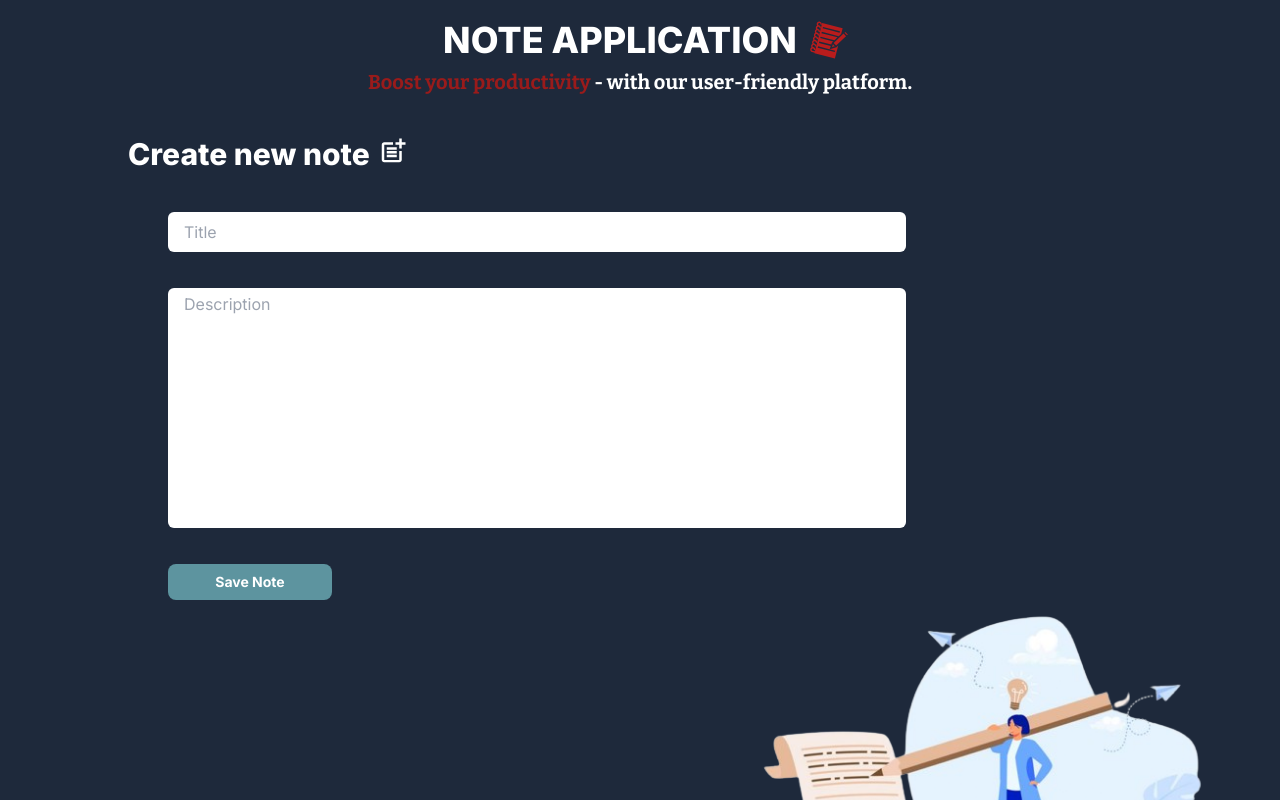
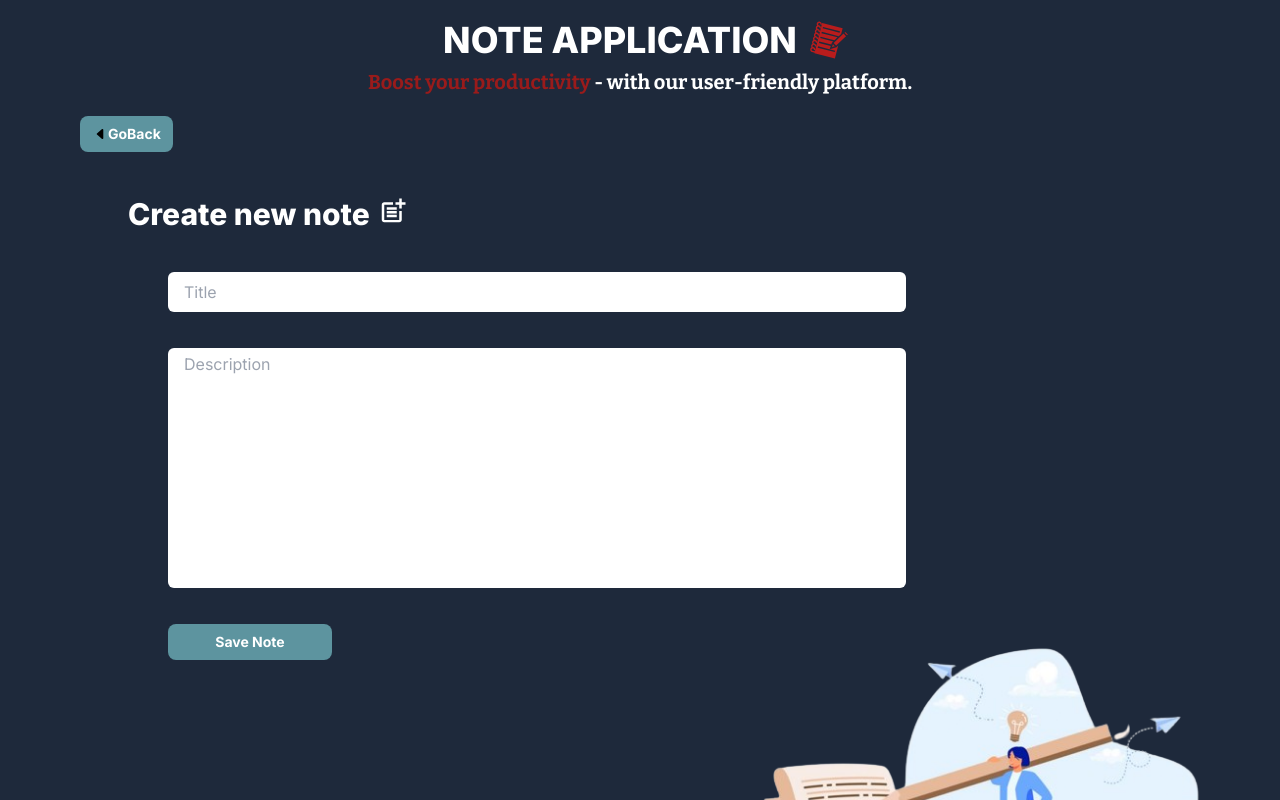
Before and after one commit to Ranahansa/next-note-application-, a Next.js app: page /create in a window 1280 px wide. Shown: the top 800 px of the page. Built offline with nearby package versions, Linux system fonts and the light colour scheme.

Commit message:
Add GoBack button and adjust layout in create page

```diff
--- a/app/create/page.tsx
+++ b/app/create/page.tsx
@@ -1,11 +1,21 @@
 import Image from 'next/image';
+import Link from 'next/link';
 import React from 'react'
+import { IoCaretBack } from "react-icons/io5";
 import { MdOutlinePostAdd } from "react-icons/md";
 
 const page = () => {
     return (
+        <div>
+            <Link href="/">
+                <button className="bg-[#64a0aa] hover: bg-[#64a0aa]/90 text-white font-bold rounded-lg text-sm px-3 py-2 text-center inline-flex dark:focus:ring-[#64a0aa]/50 mt-4 sm:mt-0 ml-20 ">
+                    <IoCaretBack className="w-4 h-4 mt-[0.15rem] text-black" />
+                    GoBack
+                </button>
+            </Link>
             <div className="max-w-5xl mx-auto pt-5">
-            <span className="text-2xl sm:text-3xl font-extrabold flex ">
+                {/* Container for the title and form */}
+                <span className="text-2xl sm:text-3xl font-extrabold flex pt-6">
                     Create new note
                     <MdOutlinePostAdd className="ml-2" />
                 </span>
@@ -26,7 +36,7 @@ const page = () => {
                         Save Note
                     </button>
                 </form>
-            <div className='absolute bottom-[-10.75rem] right-0 '>
+                <div className="absolute bottom-[-12.75rem] right-0 ">
                     <Image
                         src="/note1.png"
                         alt="note"
@@ -36,6 +46,7 @@ const page = () => {
                     />
                 </div>
             </div>
+        </div>
     );
 }
 
```
Lines whose indentation alone changed are shown as unchanged.
